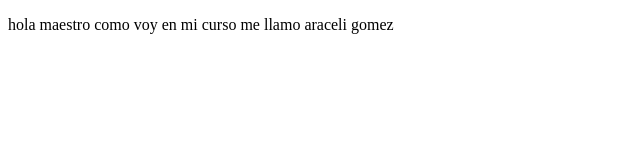
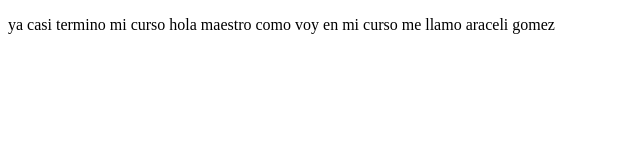
Before and after one commit to chelyvanis1987/proyectoDemoCursoPrework, a plain HTML site: page index.html in a window 1280 px wide. Shown: the whole page, without its empty margins (0-640 px from the left). Drawn offline with Linux system fonts and the light colour scheme.

```diff
--- a/index.html
+++ b/index.html
@@ -7,6 +7,6 @@
     <title>Hola Vania</title>
 </head>
 <body>
-    <p>hola maestro como voy en mi curso me llamo araceli gomez</p>
+    <p>ya casi termino mi curso hola maestro como voy en mi curso me llamo araceli gomez</p>
 </body>
 </html>
```
